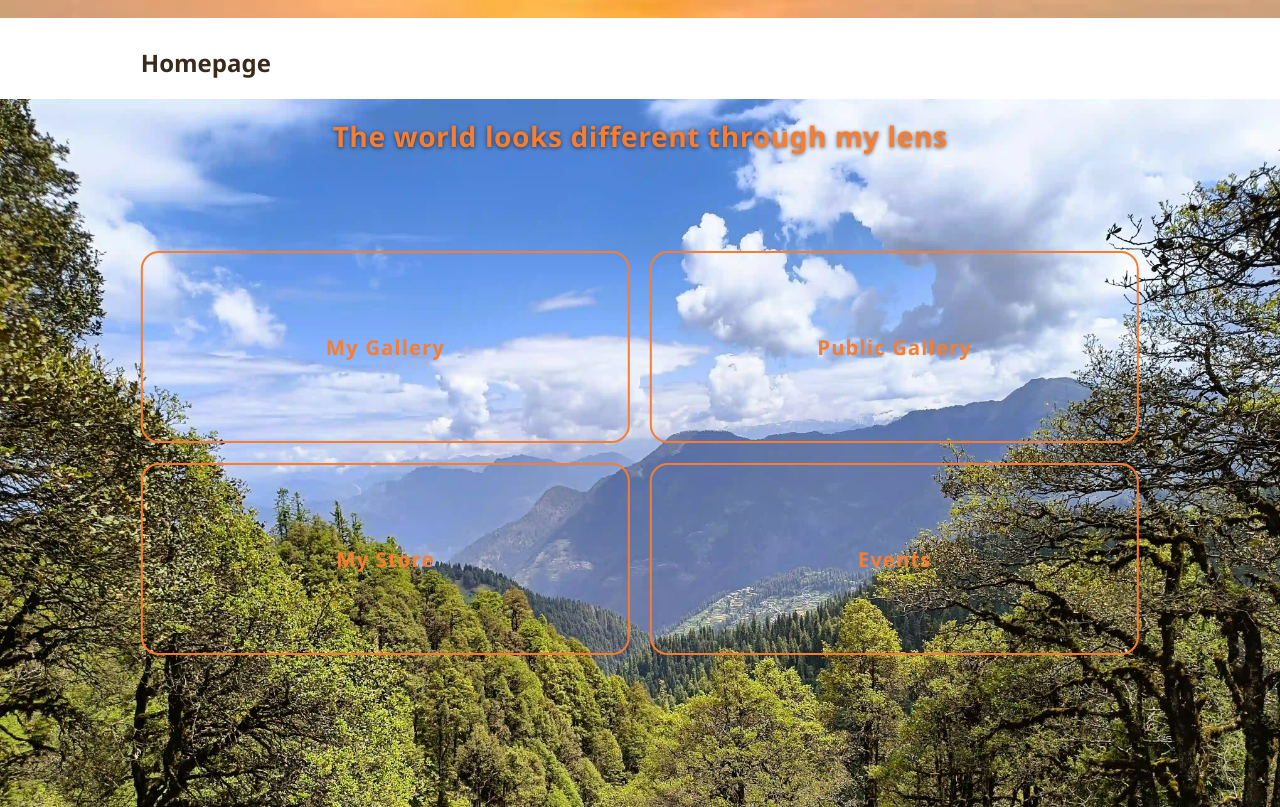
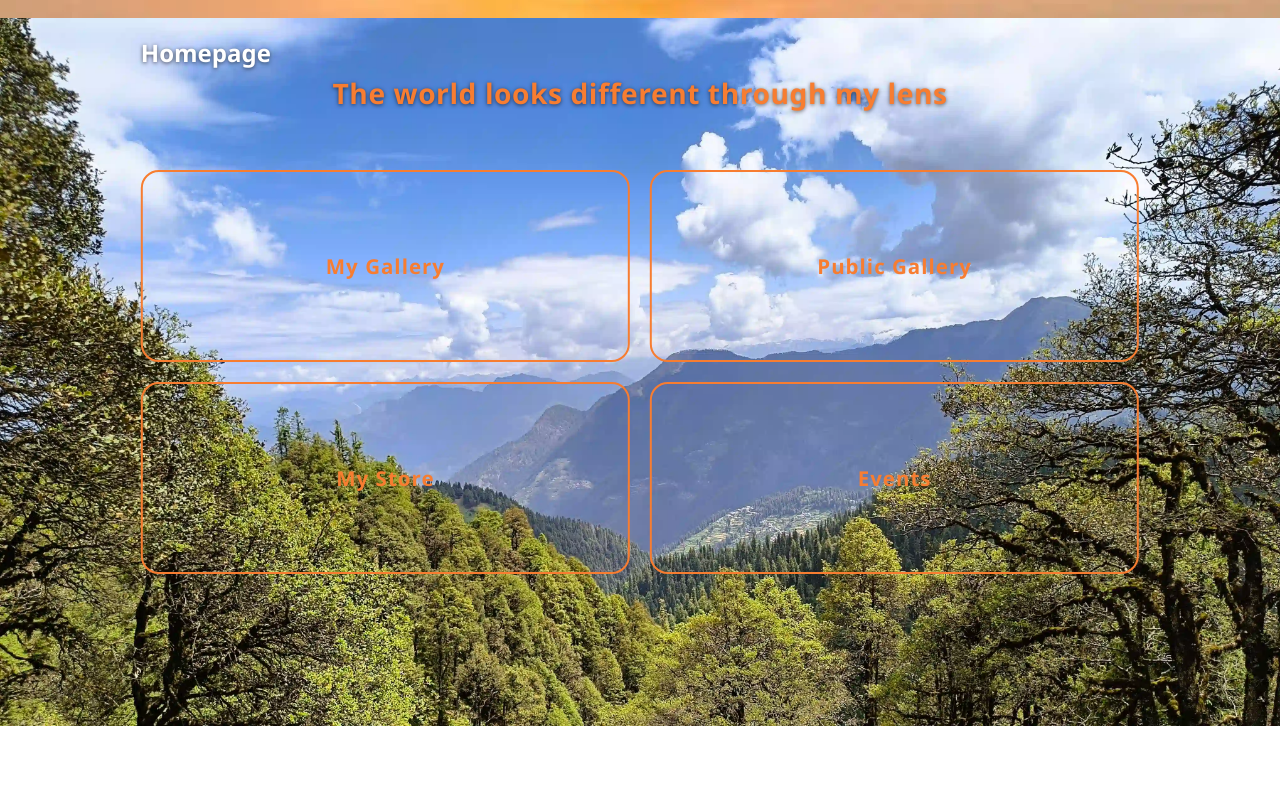
Before and after one commit to asharfarid/photography_app, a plain HTML site: page app_v1/main/index.html in a window 1280 px wide. Shown: the part 52-859 px from the top of the page. After the commit the page ends 800 px from the top, so only its background shows below. Drawn offline with Linux system fonts and the light colour scheme.

Commit message:
fixed homepage title bar positioning

```diff
--- a/app_v1/main/css/site.css
+++ b/app_v1/main/css/site.css
@@ -87,12 +87,27 @@ body {
   height: auto;
 }
 
+.hero-title {
+  position: absolute;
+  top: 0;
+  left: 50%;
+  transform: translateX(-50%);
+  width: min(1200px, 78%);
+  margin: 0;
+  padding-top: 18px;
+  font-size: 24px;
+  font-weight: 700;
+  color: #fff;
+  text-shadow: 0 1px 4px rgba(0, 0, 0, 0.65);
+  pointer-events: none;
+}
+
 .hero-text {
   position: absolute;
   top: 0;
   left: 0;
   right: 0;
-  padding: 18px 16px 0;
+  padding: 56px 16px 0;
   text-align: center;
   color: var(--accent);
   text-shadow: 0 1px 4px rgba(0, 0, 0, 0.6);
--- a/app_v1/main/js/app.js
+++ b/app_v1/main/js/app.js
@@ -154,6 +154,11 @@
     photo.alt = "";
     hero.appendChild(photo);
 
+    const heading = document.createElement("h2");
+    heading.className = "hero-title";
+    heading.textContent = PAGE_TITLES.home;
+    hero.appendChild(heading);
+
     if (Array.isArray(site.heroText) && site.heroText.length > 0) {
       const text = document.createElement("div");
       text.className = "hero-text";
@@ -181,7 +186,6 @@
       hero.appendChild(nav);
     }
 
-    main.appendChild(pageHead({ title: PAGE_TITLES.home }));
     main.appendChild(hero);
   }
 
```
Also changed, not shown: 2 other files.
